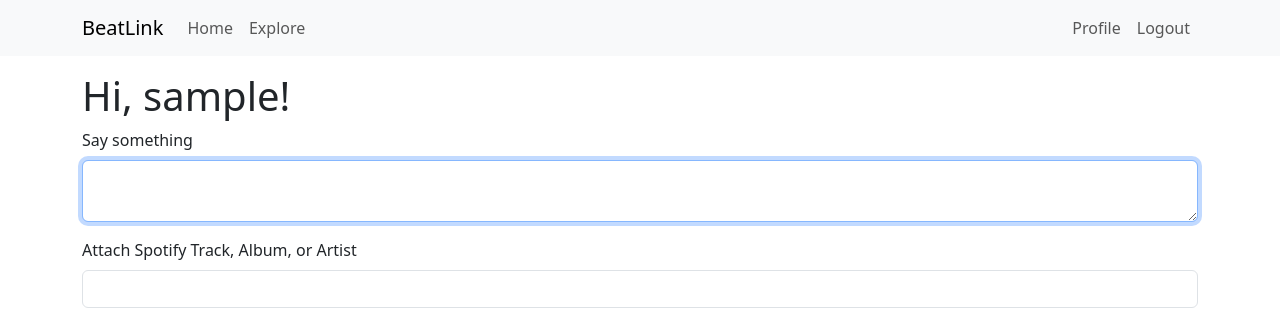
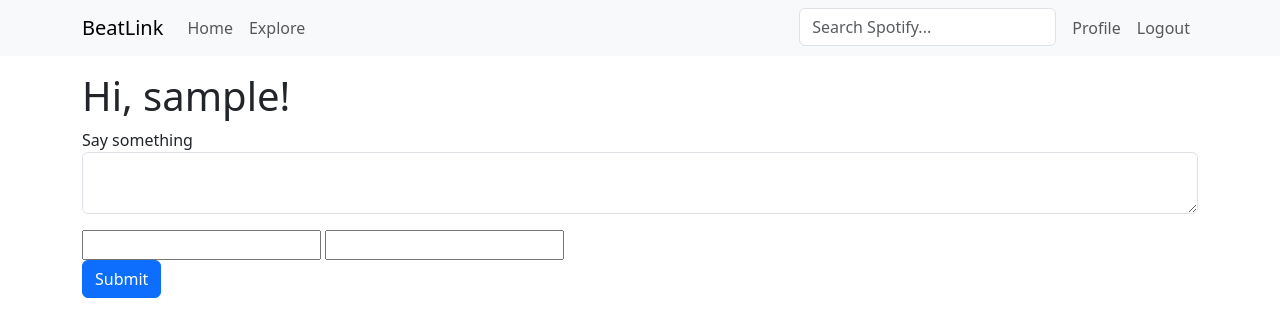
Before and after one commit to CoeWorl/comp-205-BeatLink, a Flask app: page / in a window 1280 px wide. Shown: the top 315 px of the page. Run offline with Flask 3, Linux system fonts and the light colour scheme; a user stored in the database is signed in; tables that the repository leaves empty hold one stand-in row (values such as "Sample post"); grey boxes marked "Sample" are stand-in pictures; some libraries are stand-ins or nearby versions.

Commit message:
search bar and dropdown menu now works in navbar

```diff
--- a/app/forms.py
+++ b/app/forms.py
@@ -74,7 +74,6 @@ class EmptyForm(FlaskForm):
 class PostForm(FlaskForm):
     post = TextAreaField('Say something', validators=[
         DataRequired(), Length(min=1, max=140)])
-    spotify_url = StringField('Attach Spotify Track, Album, or Artist', validators=[
-        DataRequired(), Length(min=1, max=280)
-    ])
+    spotify_item_id = StringField('Spotify ID')
+    spotify_item_type = StringField('Spotify Type')
     submit = SubmitField('Submit')
--- a/app/routes.py
+++ b/app/routes.py
@@ -1,6 +1,6 @@
 from datetime import datetime, timezone, timedelta
 from urllib.parse import urlsplit
-from flask import render_template, flash, redirect, url_for, request, current_app, session
+from flask import render_template, flash, redirect, url_for, request, current_app, session, jsonify
 from flask_login import login_user, logout_user, current_user, login_required
 import sqlalchemy as sa, os
 from app import app, db
@@ -9,6 +9,7 @@ from app.forms import LoginForm, RegistrationForm, EditProfileForm, \
 from app.models import User, Post
 from app.email import send_password_reset_email
 from app.utils import save_profile_picture
+from app.spotify import refresh_spotify_token
 from urllib.parse import urlencode
 import requests
 import secrets
@@ -28,13 +29,8 @@ def before_request():
 def index():
     form = PostForm()
     if form.validate_on_submit():
-        spotify_url = form.spotify_url.data.strip()
-        spotify_item_type = None
-        spotify_item_id = None
-        match = re.search(r"(track|album|artist)/([a-zA-Z0-9]+)", spotify_url)
-        if match:
-            spotify_item_type = match.group(1)
-            spotify_item_id = match.group(2)
+        spotify_item_type = form.spotify_item_type.data.strip()
+        spotify_item_id = form.spotify_item_id.data.strip()
 
         post = Post(body=form.post.data, author=current_user, spotify_item_id=spotify_item_id, spotify_item_type=spotify_item_type)
         db.session.add(post)
@@ -316,3 +312,44 @@ def reset_db():
    db.session.commit()
 
    return redirect(url_for('index'))
+
+@app.route('/spotify-search')
+@login_required
+def spotify_search():
+    query = request.args.get('q')
+    if not query:
+        flash("No search query provided.")
+        return redirect(url_for('index'))
+
+    # Get a fresh token if needed
+    access_token = current_user.spotify_access_token
+    if current_user.is_token_expired():
+        access_token = refresh_spotify_token(current_user)
+
+    headers = {
+        'Authorization': f'Bearer {access_token}'
+    }
+
+    params = {
+        'q': query,
+        'type': 'track,album,artist',
+        'limit': 5
+    }
+
+    response = requests.get('https://api.spotify.com/v1/search', headers=headers, params=params)
+
+    if response.status_code != 200:
+        flash("Spotify search failed. Please try agian")
+        return redirect(url_for('index'))
+
+    data = response.json()
+    results = []
+
+    for t in data.get('tracks', {}).get('items', []):
+        results.append({'id': t['id'], 'name': t['name'], 'type': 'track'})
+    for a in data.get('albums', {}).get('items', []):
+        results.append({'id': a['id'], 'name': a['name'], 'type': 'album'})
+    for ar in data.get('artists', {}).get('items', []):
+        results.append({'id': ar['id'], 'name': ar['name'], 'type': 'artist'})
+
+    return jsonify(results=results)
--- a/app/spotify.py
+++ b/app/spotify.py
@@ -12,7 +12,7 @@ def refresh_spotify_token(user):
     response = requests.post('https://accounts.spotify.com/api/token', data={
         'grant_type': 'refresh_token',
         'refresh token': user.spotify_refresh_token,
-        'client_id': app.config['CLIENT_ID '],
+        'client_id': app.config['SPOTIFY_CLIENT_ID'],
         'client_secret': app.config['CLIENT_SECRET'],
     })
 
--- a/app/templates/base.html
+++ b/app/templates/base.html
@@ -61,6 +61,34 @@
             </li>
             {% else %}
             <li class="nav-item">
+              <form
+                class="d-flex"
+                id="spotify-search-form"
+                onsubmit="return false;"
+              >
+                <input
+                  class="form-control me-2"
+                  type="search"
+                  placeholder="Search Spotify..."
+                  aria-label="Search"
+                  id="spotify-search-navbar"
+                />
+              </form>
+              <!-- Dropdown search results -->
+              <div
+                id="spotify-search-results"
+                class="dropdown-menu show"
+                style="
+                  position: absolute;
+                  top: 60px;
+                  left: 50%;
+                  transform: translateX(-50%);
+                  width: 500px;
+                  display: none;
+                "
+              ></div>
+            </li>
+            <li class="nav-item">
               <a
                 class="nav-link"
                 aria-current="page"
@@ -92,5 +120,43 @@
       integrity="sha384-C6RzsynM9kWDrMNeT87bh95OGNyZPhcTNXj1NW7RuBCsyN/o0jlpcV8Qyq46cDfL"
       crossorigin="anonymous"
     ></script>
+    <script>
+      document
+        .getElementById("spotify-search-navbar")
+        .addEventListener("input", async function (e) {
+          const query = e.target.value;
+          const resultsBox = document.getElementById("spotify-search-results");
+          if (!query) {
+            resultsBox.style.display = "none";
+            return;
+          }
+
+          const response = await fetch(
+            `/spotify-search?q=${encodeURIComponent(query)}`
+          );
+          const data = await response.json();
+
+          resultsBox.innerHTML = "";
+          data.results.forEach((item) => {
+            const div = document.createElement("div");
+            div.classList.add("dropdown-item");
+            div.innerHTML = `${item.name} (${item.type})`;
+            div.onclick = () => selectSpotifyItem(item.type, item.id);
+            resultsBox.appendChild(div);
+          });
+
+          resultsBox.style.display = "block";
+        });
+
+      function selectSpotifyItem(type, id) {
+        // Set hidden form fields for the post form (even though they aren't in the navbar)
+        document.querySelector('[name="spotify_item_id"]').value = id;
+        document.querySelector('[name="spotify_item_type"]').value = type;
+
+        // Hiding search results
+        document.getElementById("spotify-search-results").style.display =
+          "none";
+      }
+    </script>
   </body>
 </html>
--- a/app/templates/index.html
+++ b/app/templates/index.html
@@ -1,14 +1,25 @@
-{% extends "base.html" %}
-{% import "bootstrap_wtf.html" as wtf %}
-
-{% block content %}
+{% extends "base.html" %} {% import "bootstrap_wtf.html" as wtf %} {% block
+content %}
 <h1>Hi, {{ current_user.username }}!</h1>
 {% if form %}
-    {{ wtf.quick_form(form) }}
-    {% endif %}
-    {% for post in posts %}
-        {% include '_post.html' %}
-    {% endfor %}
+<form method="POST" action="{{ url_for('index') }}">
+  {{form.hidden_tag() }}
+
+  <div class="mb-3">
+    {{ form.post.label }} {{ form.post(class="form-control") }}
+  </div>
+
+  <!-- Hidden Spotify attachment fields -->
+  {{ form.spotify_item_id }} {{ form.spotify_item_type }}
+
+  <div id="spotify-selected-confirmation" class="alert alert-success d-none">
+    Spotify item selected! submit your post to attach it.
+  </div>
+
+  <div class="mb-3">{{ form.submit(class="btn btn-primary") }}</div>
+</form>
+
+{% endif %} {% for post in posts %} {% include '_post.html' %} {% endfor %}
 <nav aria-label="Post navigation">
   <ul class="pagination">
     <li class="page-item{% if not prev_url %} disabled{% endif %}">
@@ -23,4 +34,26 @@
     </li>
   </ul>
 </nav>
+
+<script>
+  function selectSpotifyItem(type, id) {
+    const idInput = document.querySelector('[name="spotify_item_id"]');
+    const typeInput = document.querySelector('[name="spotify_item_type"]');
+
+    if (idInput && typeInput) {
+      idInput.value = id;
+      typeInput.value = type;
+    }
+
+    const confirmBox = document.getElementById("spotify-selected-confirmation");
+    if (confirmBox) {
+      confirmBox.classList.remove("d-none");
+    }
+
+    const dropdown = document.getElementById("spotify-search-results");
+    if (dropdown) {
+      dropdown.style.display = "none";
+    }
+  }
+</script>
 {% endblock %}
```
Lines whose indentation alone changed are shown as unchanged.
